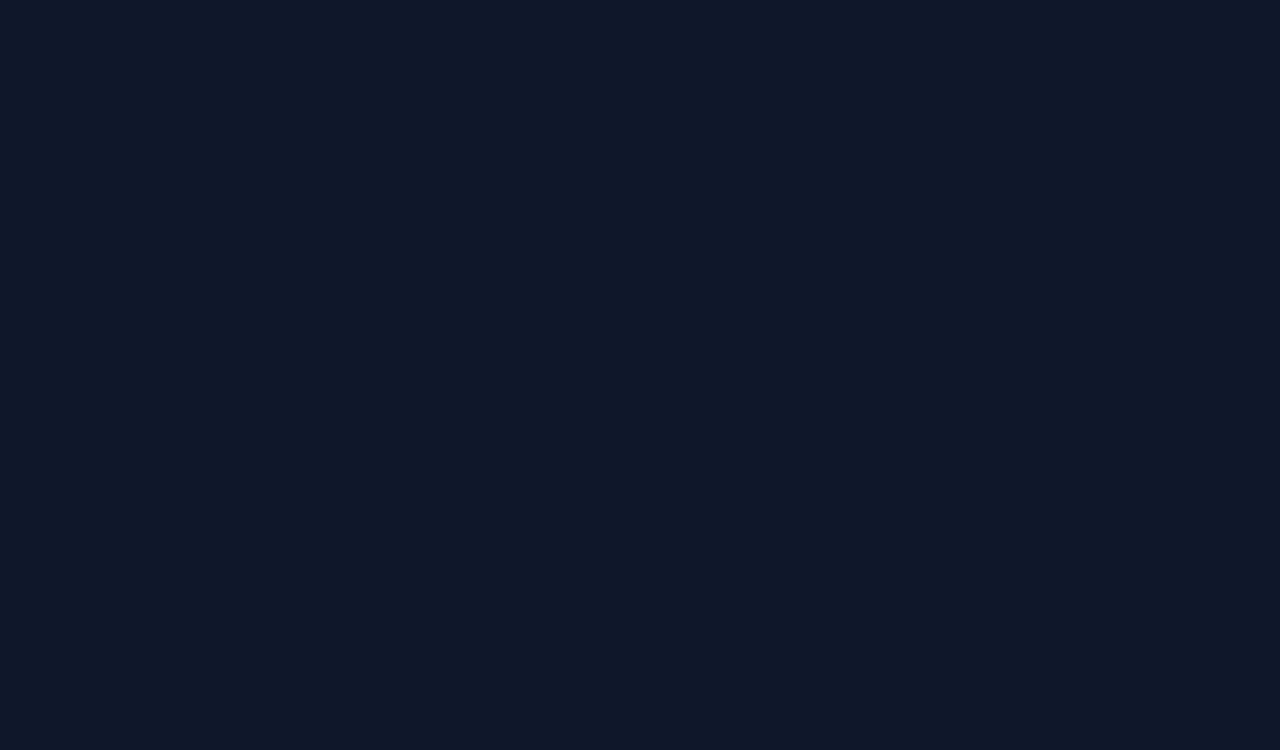
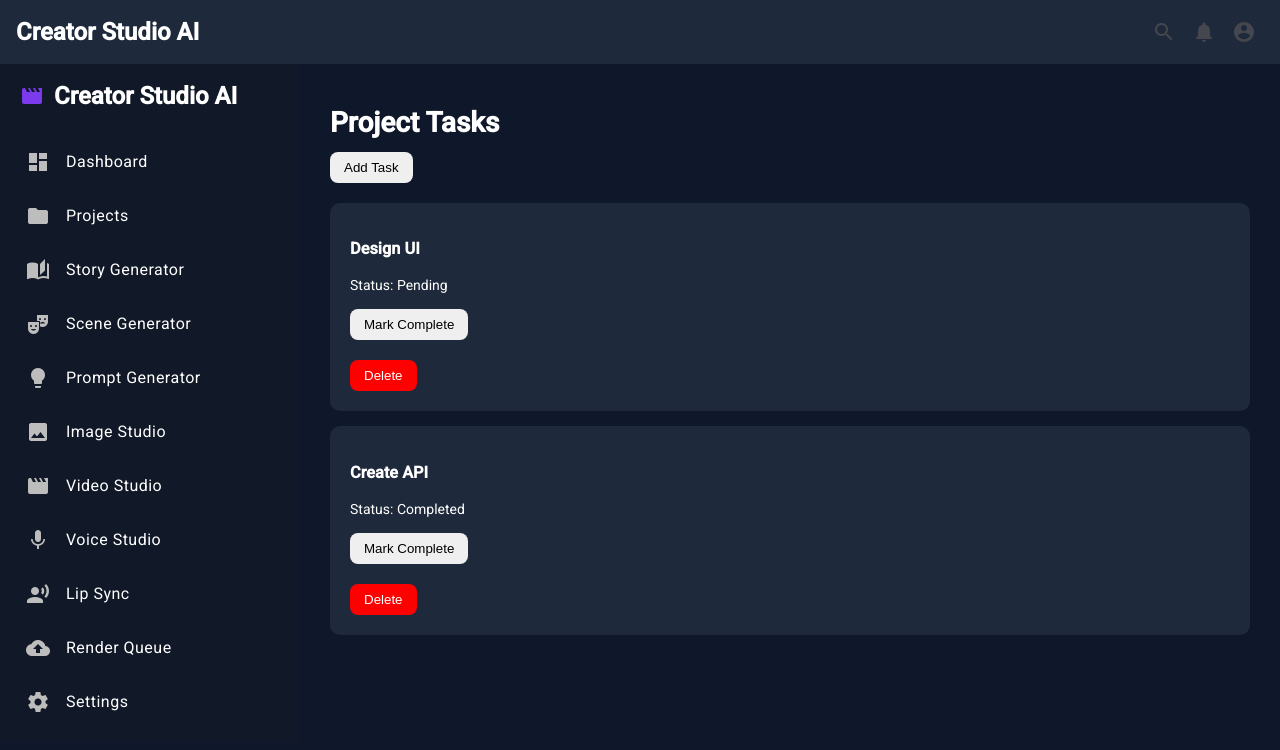
Before and after one commit to erantalinrenola-sketch/creator-studio-ai, an Angular app in the folder frontend/creator-studio-ui/: page /project-tasks in a window 1280 px wide. Before the commit this address led to /. Shown: the top 750 px of the page. Built offline with nearby package versions, Linux system fonts and the light colour scheme.

Commit message:
Added dashboard statistics

```diff
--- a/frontend/creator-studio-ui/src/app/app.routes.ts
+++ b/frontend/creator-studio-ui/src/app/app.routes.ts
@@ -4,6 +4,7 @@ import { MainLayout } from './layouts/main/main-layout/main-layout';
 
 import { Dashboard } from './features/dashboard/dashboard/dashboard';
 import { Projects } from './features/projects/projects/projects';
+import { ProjectTasks } from './features/projects/project-tasks/project-tasks';
 import { StoryGenerator } from './features/story-generator/story-generator/story-generator';
 import { SceneGenerator } from './features/scene-generator/scene-generator/scene-generator';
 import { PromptGenerator } from './features/prompt-generator/prompt-generator/prompt-generator';
@@ -23,6 +24,7 @@ export const routes: Routes = [
 
       { path: 'dashboard', component: Dashboard },
       { path: 'projects', component: Projects },
+      { path: 'project-tasks', component: ProjectTasks },
       { path: 'story-generator', component: StoryGenerator },
       { path: 'scene-generator', component: SceneGenerator },
       { path: 'prompt-generator', component: PromptGenerator },
--- /dev/null
+++ b/frontend/creator-studio-ui/src/app/core/services/task.service.ts
@@ -0,0 +1,27 @@
+import { Injectable } from '@angular/core';
+
+@Injectable({
+  providedIn: 'root'
+})
+export class TaskService {
+
+  private storageKey = 'crm-tasks';
+
+  getTasks() {
+
+    const tasks = localStorage.getItem(this.storageKey);
+
+    return tasks ? JSON.parse(tasks) : [];
+
+  }
+
+  saveTasks(tasks: any[]) {
+
+    localStorage.setItem(
+      this.storageKey,
+      JSON.stringify(tasks)
+    );
+
+  }
+
+}
--- a/frontend/creator-studio-ui/src/app/features/dashboard/dashboard/dashboard.html
+++ b/frontend/creator-studio-ui/src/app/features/dashboard/dashboard/dashboard.html
@@ -1,27 +1,23 @@
-<h1>Dashboard</h1>
-
-<p>Welcome back, Pravin 👋</p>
-
 <div class="dashboard-cards">
 
     <mat-card class="card">
-        <h2>Projects</h2>
-        <h1>18</h1>
+      <h2>Total Projects</h2>
+      <h1>{{ totalProjects }}</h1>
     </mat-card>
 
     <mat-card class="card">
-        <h2>Stories</h2>
-        <h1>540</h1>
+      <h2>Total Tasks</h2>
+      <h1>{{ totalTasks }}</h1>
     </mat-card>
 
     <mat-card class="card">
-        <h2>Images</h2>
-        <h1>2350</h1>
+      <h2>Completed Tasks</h2>
+      <h1>{{ completedTasks }}</h1>
     </mat-card>
 
     <mat-card class="card">
-        <h2>Videos</h2>
-        <h1>120</h1>
+      <h2>Pending Tasks</h2>
+      <h1>{{ pendingTasks }}</h1>
     </mat-card>
 
-</div>
+  </div>
--- a/frontend/creator-studio-ui/src/app/features/dashboard/dashboard/dashboard.ts
+++ b/frontend/creator-studio-ui/src/app/features/dashboard/dashboard/dashboard.ts
@@ -1,5 +1,7 @@
-import { Component } from '@angular/core';
+import { Component, OnInit } from '@angular/core';
 import { MatCardModule } from '@angular/material/card';
+import { ProjectService } from '../../../core/services/project.service';
+import { TaskService } from '../../../core/services/task.service';
 
 @Component({
   selector: 'app-dashboard',
@@ -8,6 +10,34 @@ import { MatCardModule } from '@angular/material/card';
   templateUrl: './dashboard.html',
   styleUrl: './dashboard.scss'
 })
-export class Dashboard {
+export class Dashboard implements OnInit {
+
+  totalProjects = 0;
+  totalTasks = 0;
+  completedTasks = 0;
+  pendingTasks = 0;
+
+  constructor(
+    private projectService: ProjectService,
+    private taskService: TaskService
+  ) {}
+
+  ngOnInit() {
+
+    const projects = this.projectService.getProjects();
+    const tasks = this.taskService.getTasks();
+
+    this.totalProjects = projects.length;
+    this.totalTasks = tasks.length;
+
+    this.completedTasks = tasks.filter(
+      (task: any) => task.completed
+    ).length;
+
+    this.pendingTasks = tasks.filter(
+      (task: any) => !task.completed
+    ).length;
+
+  }
 
 }
--- a/frontend/creator-studio-ui/src/app/features/projects/create-project-dialog/create-project-dialog.ts
+++ b/frontend/creator-studio-ui/src/app/features/projects/create-project-dialog/create-project-dialog.ts
@@ -1,6 +1,9 @@
-import { Component } from '@angular/core';
+import { Component, Inject } from '@angular/core';
 import { FormsModule } from '@angular/forms';
-import { MatDialogRef } from '@angular/material/dialog';
+import {
+  MAT_DIALOG_DATA,
+  MatDialogRef
+} from '@angular/material/dialog';
 
 @Component({
   selector: 'app-create-project-dialog',
@@ -18,8 +21,15 @@ export class CreateProjectDialog {
   };
 
   constructor(
-    private dialogRef: MatDialogRef<CreateProjectDialog>
-  ) {}
+    private dialogRef: MatDialogRef<CreateProjectDialog>,
+    @Inject(MAT_DIALOG_DATA) public data: any
+  ) {
+
+    if (data) {
+      this.project = { ...data };
+    }
+
+  }
 
   createProject() {
     this.dialogRef.close(this.project);
@@ -28,4 +38,5 @@ export class CreateProjectDialog {
   cancel() {
     this.dialogRef.close();
   }
+
 }
--- /dev/null
+++ b/frontend/creator-studio-ui/src/app/features/projects/project-tasks/project-tasks.html
@@ -0,0 +1,32 @@
+<h1>Project Tasks</h1>
+
+<button (click)="addTask()">
+  Add Task
+</button>
+
+<br><br>
+
+<div
+  class="task-card"
+  *ngFor="let task of tasks; let i = index">
+
+  <h3>{{ task.name }}</h3>
+
+  <p>
+    Status:
+    {{ task.completed ? 'Completed' : 'Pending' }}
+  </p>
+
+  <button (click)="toggleTask(i)">
+    Mark Complete
+  </button>
+
+  <br><br>
+
+  <button
+    class="delete-btn"
+    (click)="deleteTask(i)">
+    Delete
+  </button>
+
+</div>
--- /dev/null
+++ b/frontend/creator-studio-ui/src/app/features/projects/project-tasks/project-tasks.scss
@@ -0,0 +1,23 @@
+h1 {
+    color: white;
+  }
+
+  .task-card {
+    background: #1E293B;
+    color: white;
+    padding: 20px;
+    border-radius: 10px;
+    margin-bottom: 15px;
+  }
+
+  button {
+    padding: 8px 14px;
+    border: none;
+    border-radius: 8px;
+    cursor: pointer;
+  }
+
+  .delete-btn {
+    background: red;
+    color: white;
+  }
--- /dev/null
+++ b/frontend/creator-studio-ui/src/app/features/projects/project-tasks/project-tasks.ts
@@ -0,0 +1,81 @@
+import { CommonModule } from '@angular/common';
+import { Component, OnInit } from '@angular/core';
+import { TaskService } from '../../../core/services/task.service';
+
+@Component({
+  selector: 'app-project-tasks',
+  standalone: true,
+  imports: [CommonModule],
+  templateUrl: './project-tasks.html',
+  styleUrl: './project-tasks.scss'
+})
+export class ProjectTasks implements OnInit {
+
+  tasks: any[] = [];
+
+  constructor(
+    private taskService: TaskService
+  ) {}
+
+  ngOnInit() {
+
+    const savedTasks = this.taskService.getTasks();
+
+    if (savedTasks.length > 0) {
+
+      this.tasks = savedTasks;
+
+    } else {
+
+      this.tasks = [
+        {
+          name: 'Design UI',
+          completed: false
+        },
+        {
+          name: 'Create API',
+          completed: true
+        }
+      ];
+
+      this.taskService.saveTasks(this.tasks);
+
+    }
+
+  }
+
+  addTask() {
+
+    const taskName = prompt('Enter Task Name');
+
+    if (taskName) {
+
+      this.tasks.push({
+        name: taskName,
+        completed: false
+      });
+
+      this.taskService.saveTasks(this.tasks);
+
+    }
+
+  }
+
+  toggleTask(index: number) {
+
+    this.tasks[index].completed =
+      !this.tasks[index].completed;
+
+    this.taskService.saveTasks(this.tasks);
+
+  }
+
+  deleteTask(index: number) {
+
+    this.tasks.splice(index, 1);
+
+    this.taskService.saveTasks(this.tasks);
+
+  }
+
+}
--- a/frontend/creator-studio-ui/src/app/features/projects/projects/projects.html
+++ b/frontend/creator-studio-ui/src/app/features/projects/projects/projects.html
@@ -26,11 +26,21 @@
 
     <br><br>
 
-    <button
-      class="delete-btn"
-      (click)="deleteProject(i)">
-      Delete
-    </button>
+    <div class="actions">
+
+      <button
+        class="edit-btn"
+        (click)="editProject(i)">
+        Edit
+      </button>
+
+      <button
+        class="delete-btn"
+        (click)="deleteProject(i)">
+        Delete
+      </button>
+
+    </div>
 
   </div>
 
--- a/frontend/creator-studio-ui/src/app/features/projects/projects/projects.scss
+++ b/frontend/creator-studio-ui/src/app/features/projects/projects/projects.scss
@@ -43,6 +43,21 @@
   color: white;
 }
 
+.actions {
+  display: flex;
+  gap: 10px;
+  margin-top: 15px;
+}
+
+.edit-btn {
+  background: #3B82F6;
+  color: white;
+  border: none;
+  padding: 8px 14px;
+  border-radius: 8px;
+  cursor: pointer;
+}
+
 .delete-btn {
   background: #EF4444;
   color: white;
--- a/frontend/creator-studio-ui/src/app/features/projects/projects/projects.ts
+++ b/frontend/creator-studio-ui/src/app/features/projects/projects/projects.ts
@@ -50,6 +50,7 @@ export class Projects implements OnInit {
 
       this.projectService.saveProjects(this.projects);
     }
+
   }
 
   openCreateProjectDialog() {
@@ -79,6 +80,29 @@ export class Projects implements OnInit {
 
   }
 
+  editProject(index: number) {
+
+    const dialogRef = this.dialog.open(CreateProjectDialog, {
+      width: '600px',
+      data: this.projects[index]
+    });
+
+    dialogRef.afterClosed().subscribe(result => {
+
+      if (result) {
+
+        this.projects = this.projects.map((project, i) =>
+          i === index ? result : project
+        );
+
+        this.projectService.saveProjects(this.projects);
+
+      }
+
+    });
+
+  }
+
   deleteProject(index: number) {
 
     const confirmed = confirm(
```
Also changed, not shown: frontend/creator-studio-ui/src/app/features/dashboard/dashboard/dashboard.scss (indentation only).
